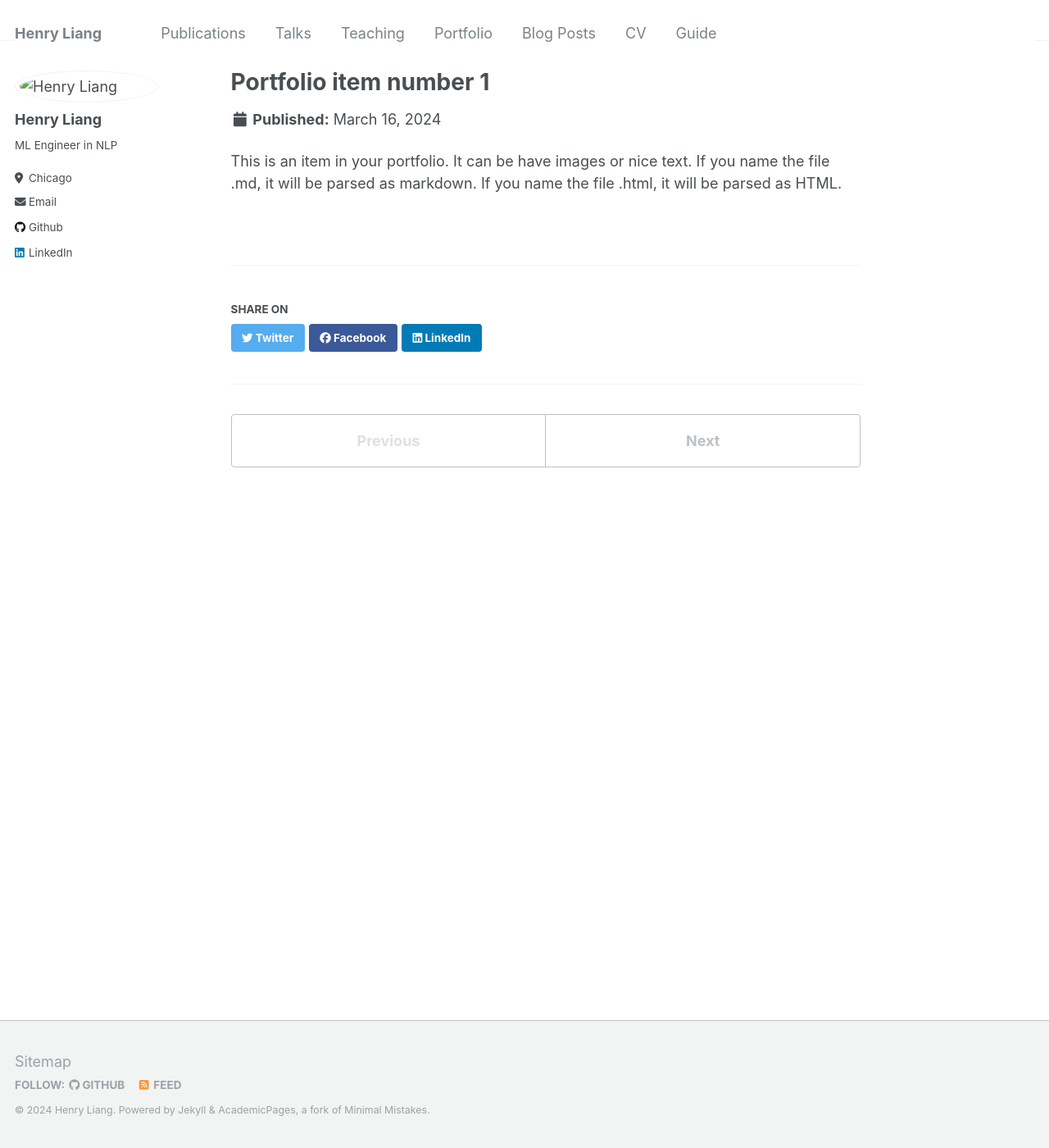
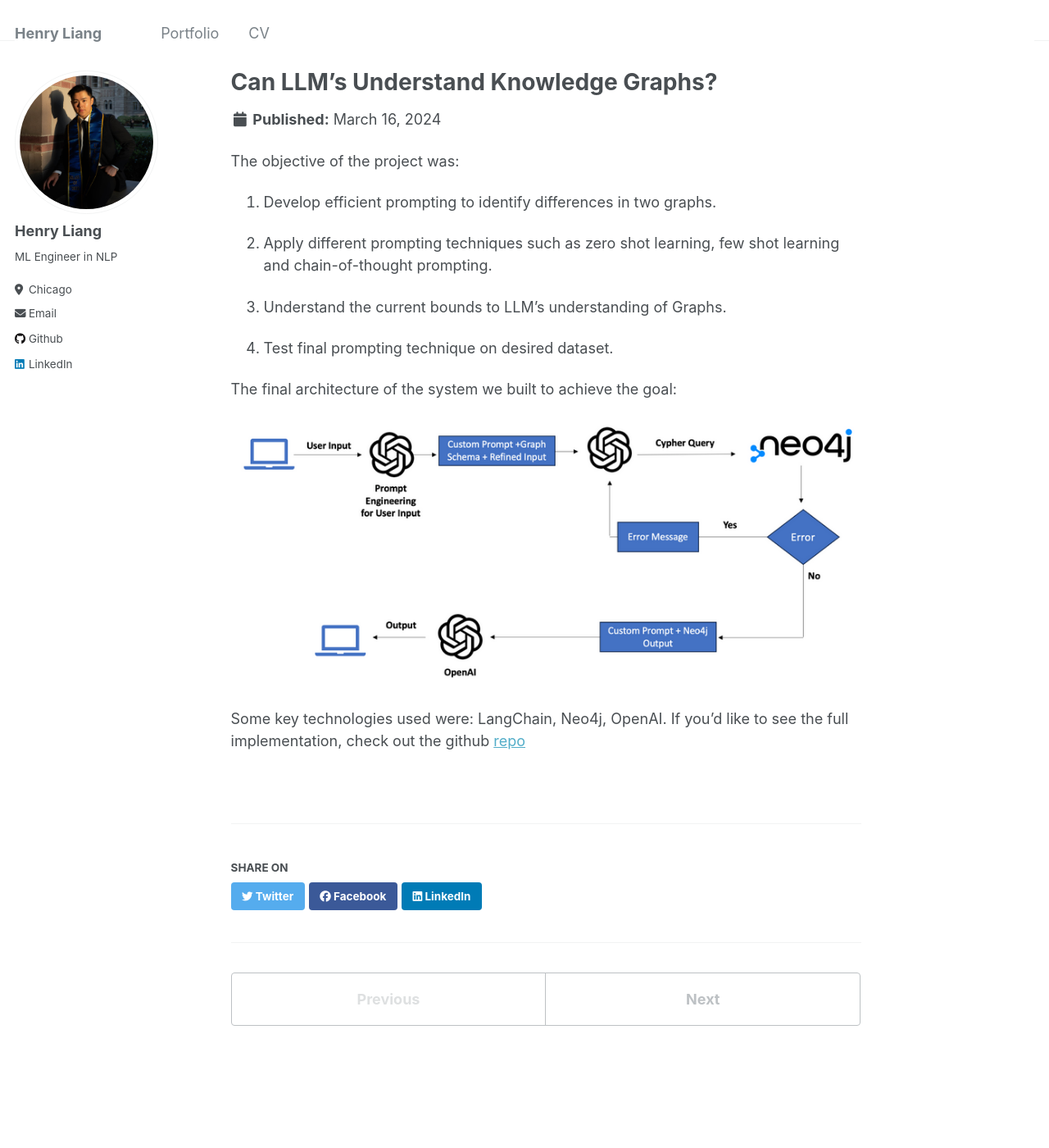
Before and after one commit to HenryLiang-123/HenryLiang-123.github.io, a Jekyll site: the page built from _portfolio/portfolio-1.md, in a window 1280 px wide and 1400 px high. Shown: the whole window at 82% size. Built offline with Jekyll 4.4.1, drawn with Linux system fonts in a browser that asks for light colours.

Commit message:
Update webpage to include portfolio and CV

```diff
--- a/_config.yml
+++ b/_config.yml
@@ -21,7 +21,7 @@
 #               Additional customization can be done by editing /_includes/author-profile.html
 author:
   # Biographic information
-  avatar           : "/images/profile.png"
+  avatar           : "profile.png"
   name             : "Henry Liang"
   pronouns         : # example: "she/her"
   bio              : "ML Engineer in NLP"
--- a/_portfolio/portfolio-1.md
+++ b/_portfolio/portfolio-1.md
@@ -1,7 +1,22 @@
 ---
-title: "Portfolio item number 1"
-excerpt: "Short description of portfolio item number 1<br/><img src='/images/500x300.png'>"
+title: "Can LLM's Understand Knowledge Graphs?"
+excerpt: "A system of LLMs tasked with understanding differences between snapshots of graphs, with usecases in detecting network hijacking incidents and routing anomalies.<br/><img src='/images/llmsys.png'>"
 collection: portfolio
 ---
 
-This is an item in your portfolio. It can be have images or nice text. If you name the file .md, it will be parsed as markdown. If you name the file .html, it will be parsed as HTML.
+The objective of the project was:
+
+1. Develop efficient prompting to identify differences in two graphs.
+
+2. Apply different prompting techniques such as zero shot learning, few shot learning and chain-of-thought prompting.
+
+3. Understand the current bounds to LLM’s understanding of Graphs.
+
+4. Test final prompting technique on desired dataset.
+
+The final architecture of the system we built to achieve the goal:
+
+![Image](/images/llmsys.png)
+
+Some key technologies used were: LangChain, Neo4j, OpenAI.
+If you'd like to see the full implementation, check out the github [repo](https://github.com/HenryLiang-123/Amazon_Knowledge_Graph)
```
Also changed, not shown: _data/navigation.yml (+10 -10 lines), _pages/about.md (+4 -10 lines), _pages/cv.md (+4 -2 lines), _portfolio/portfolio-2.html (deleted, +0 -7 lines), _portfolio/portfolio-2.md (added, +9 -0 lines), images/500x300.png (deleted), images/llmsys.png (added), profile.png (added), 1 other file.
